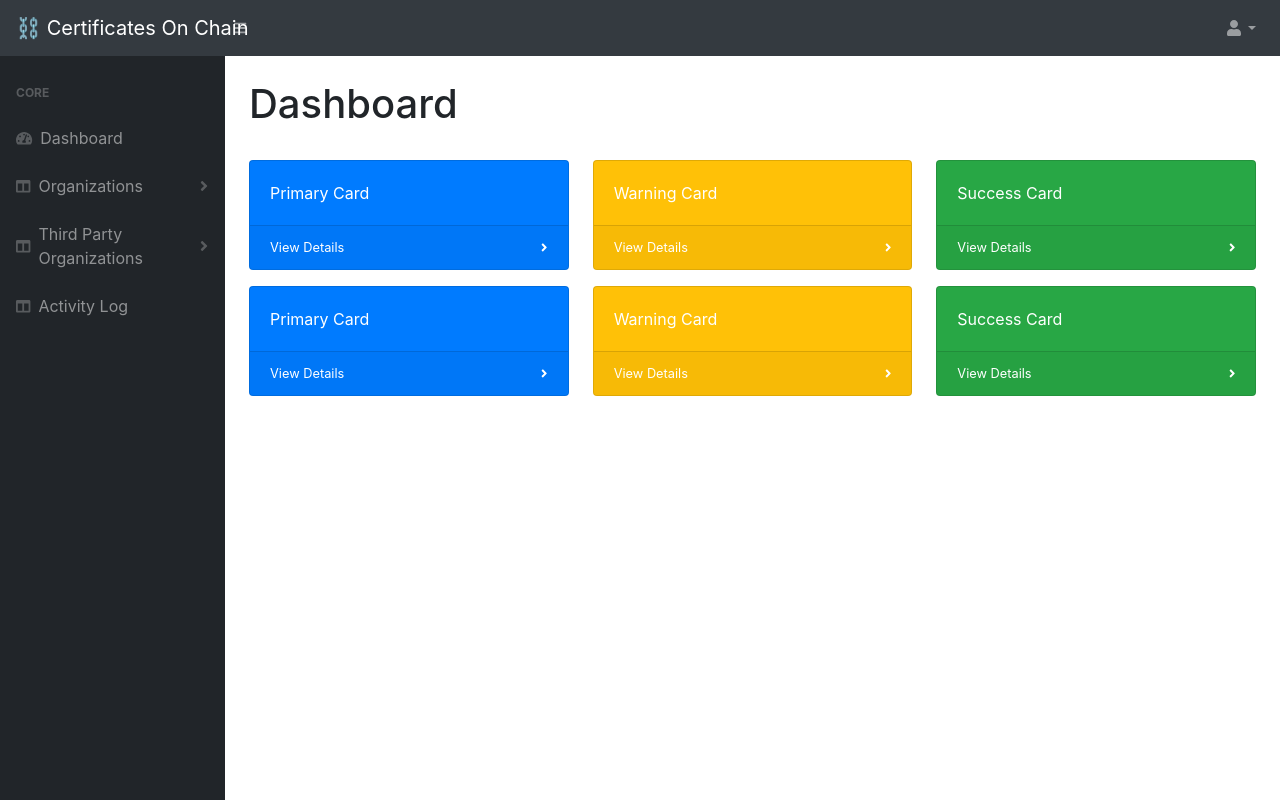
After one commit to dhirajberi-code/week4, a Django app: page /AdminHome/ in a window 1280 px wide. The commit adds this page. Run offline with Django 3.2, Linux system fonts and the light colour scheme; some libraries are stand-ins or nearby versions.

Commit message:
modify the admin/template/base.html, add new file in admin/templates/dist/admin_home.html, delete file base.html from admin/template/dist/base.html, modify admin/urls.py and admin/view.py for add new rout

```diff
--- a/Admin/templates/base.html
+++ b/Admin/templates/base.html
@@ -16,7 +16,7 @@
     </head>
     <body class="sb-nav-fixed">
         <nav class="sb-topnav navbar navbar-expand navbar-dark bg-dark">
-            <a class="navbar-brand" href="index.html">⛓ Certificates On Chain</a>
+            <a class="navbar-brand" href="/AdminHome">⛓ Certificates On Chain</a>
             <button class="btn btn-link btn-sm order-1 order-lg-0" id="sidebarToggle" href="#"><i class="fas fa-bars"></i></button>
             <!-- Navbar Search-->
             <form class="d-none d-md-inline-block form-inline ml-auto mr-0 mr-md-3 my-2 my-md-0">
@@ -43,7 +43,7 @@
                     <div class="sb-sidenav-menu">
                         <div class="nav">
                             <div class="sb-sidenav-menu-heading">Core</div>
-                            <a class="nav-link" href="/AdminDashboard">
+                            <a class="nav-link" href="/AdminHome">
                                 <div class="sb-nav-link-icon"><i class="fas fa-tachometer-alt"></i></div>
                                 Dashboard
                             </a>
@@ -86,9 +86,11 @@
         <main>
             <div class="container-fluid">
                 <h1 class="mt-4">Dashboard</h1>
-                <ol class="breadcrumb mb-4">
+                {% comment %} <ol class="breadcrumb mb-4">
                     <li class="breadcrumb-item active">Dashboard</li>
-                </ol>
+                </ol> {% endcomment %}
+                <br>
+
 
         {% block content  %}
 
--- /dev/null
+++ b/Admin/templates/dist/admin_home.html
@@ -0,0 +1,63 @@
+{% extends 'base.html' %}
+{% block title %}
+<title>Admin - Dashboard</title>
+{% endblock %}
+{% block content %}
+{% csrf_token %}
+{% load static %}
+<div class="row">
+                <div class="col-xl-4 col-md-6">
+                    <div class="card bg-primary text-white mb-3">
+                        <div class="card-body">Primary Card</div>
+                        <div class="card-footer d-flex align-items-center justify-content-between">
+                            <a class="small text-white stretched-link" href="#">View Details</a>
+                            <div class="small text-white"><i class="fas fa-angle-right"></i></div>
+                        </div>
+                    </div>
+                </div>
+                <div class="col-xl-4 col-md-6">
+                    <div class="card bg-warning text-white mb-3">
+                        <div class="card-body">Warning Card</div>
+                        <div class="card-footer d-flex align-items-center justify-content-between">
+                            <a class="small text-white stretched-link" href="#">View Details</a>
+                            <div class="small text-white"><i class="fas fa-angle-right"></i></div>
+                        </div>
+                    </div>
+                </div>
+                <div class="col-xl-4 col-md-6">
+                    <div class="card bg-success text-white mb-3">
+                        <div class="card-body">Success Card</div>
+                        <div class="card-footer d-flex align-items-center justify-content-between">
+                            <a class="small text-white stretched-link" href="#">View Details</a>
+                            <div class="small text-white"><i class="fas fa-angle-right"></i></div>
+                        </div>
+                    </div>
+                </div>
+                  <div class="col-xl-4 col-md-6">
+                    <div class="card bg-primary text-white mb-3">
+                        <div class="card-body">Primary Card</div>
+                        <div class="card-footer d-flex align-items-center justify-content-between">
+                            <a class="small text-white stretched-link" href="#">View Details</a>
+                            <div class="small text-white"><i class="fas fa-angle-right"></i></div>
+                        </div>
+                    </div>
+                </div>
+                <div class="col-xl-4 col-md-6">
+                    <div class="card bg-warning text-white mb-3">
+                        <div class="card-body">Warning Card</div>
+                        <div class="card-footer d-flex align-items-center justify-content-between">
+                            <a class="small text-white stretched-link" href="#">View Details</a>
+                            <div class="small text-white"><i class="fas fa-angle-right"></i></div>
+                        </div>
+                    </div>
+                </div>
+                <div class="col-xl-4 col-md-6">
+                    <div class="card bg-success text-white mb-3">
+                        <div class="card-body">Success Card</div>
+                        <div class="card-footer d-flex align-items-center justify-content-between">
+                            <a class="small text-white stretched-link" href="#">View Details</a>
+                            <div class="small text-white"><i class="fas fa-angle-right"></i></div>
+                        </div>
+                    </div>
+                </div>
+{% endblock %}
--- a/Admin/urls.py
+++ b/Admin/urls.py
@@ -6,5 +6,6 @@ urlpatterns = [
 	path('list/',views.AdminOrgList),
 	path('block/',views.AdminOrgBlock),
 	path('tporequest/',views.AdminTPORequest),
+	path('AdminHome/',views.AdminHome),
 
 ]
--- a/Admin/views.py
+++ b/Admin/views.py
@@ -15,3 +15,6 @@ def AdminOrgBlock(request):
 
 def AdminTPORequest(request):
 	return render(request,'./dist/admin_tpo_request_view.html')
+
+def AdminHome(request):
+	return render(request,'./dist/admin_home.html')
```
Also changed, not shown: Admin/templates/dist/base.html (deleted, +0 -102 lines).
